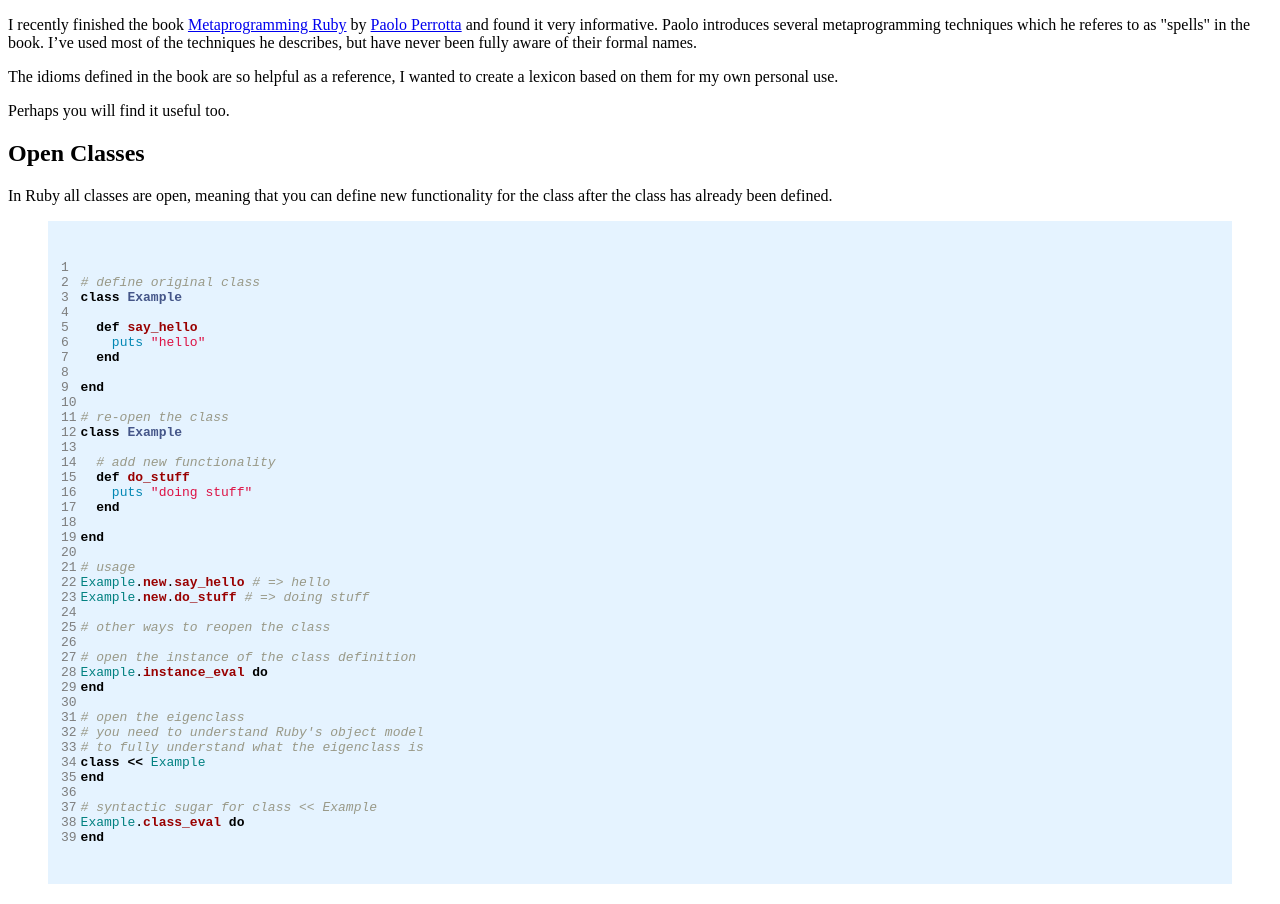
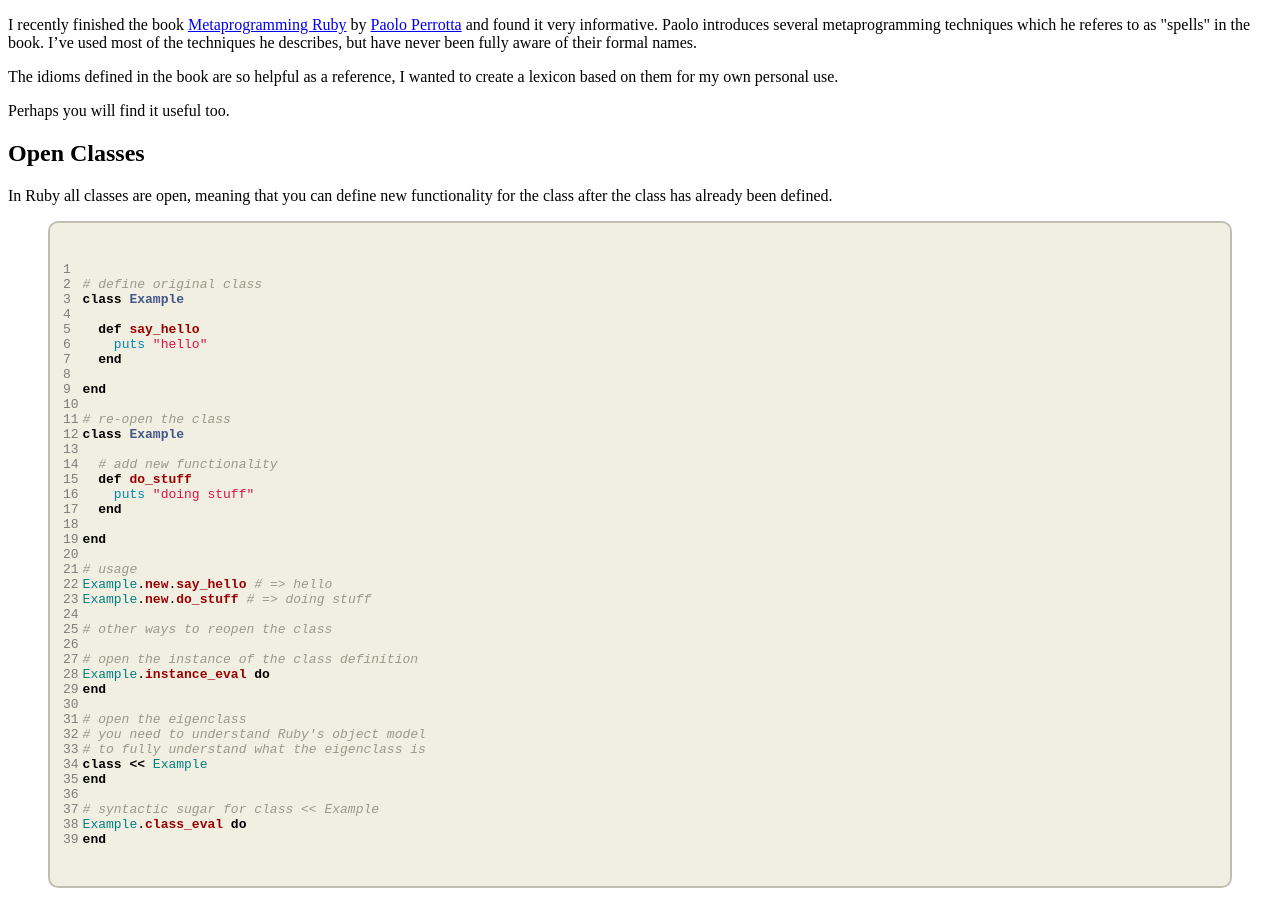
Before and after one commit to hopsoft/hopsoft.github.io, a Jekyll site: the page built from _posts/2011-01-11-test.markdown, in a window 1280 px wide. Built offline with Jekyll 4.4.1, drawn with Linux system fonts in a browser that asks for light colours.

Commit message:
More syntax style.

```diff
--- a/public/stylesheets/syntax.css
+++ b/public/stylesheets/syntax.css
@@ -1,4 +1,4 @@
-.highlight  { background: #E5F3FF; padding: 10px; }
+.highlight  { background: #F1EFE2; border: solid 2px #C0BFB4; padding: 10px; border-radius: 10px; -moz-border-radius: 10px; }
 .highlight .c { color: #999988; font-style: italic } /* Comment */
 .highlight .err { color: #a61717; background-color: #e3d2d2 } /* Error */
 .highlight .k { font-weight: bold } /* Keyword */
```
